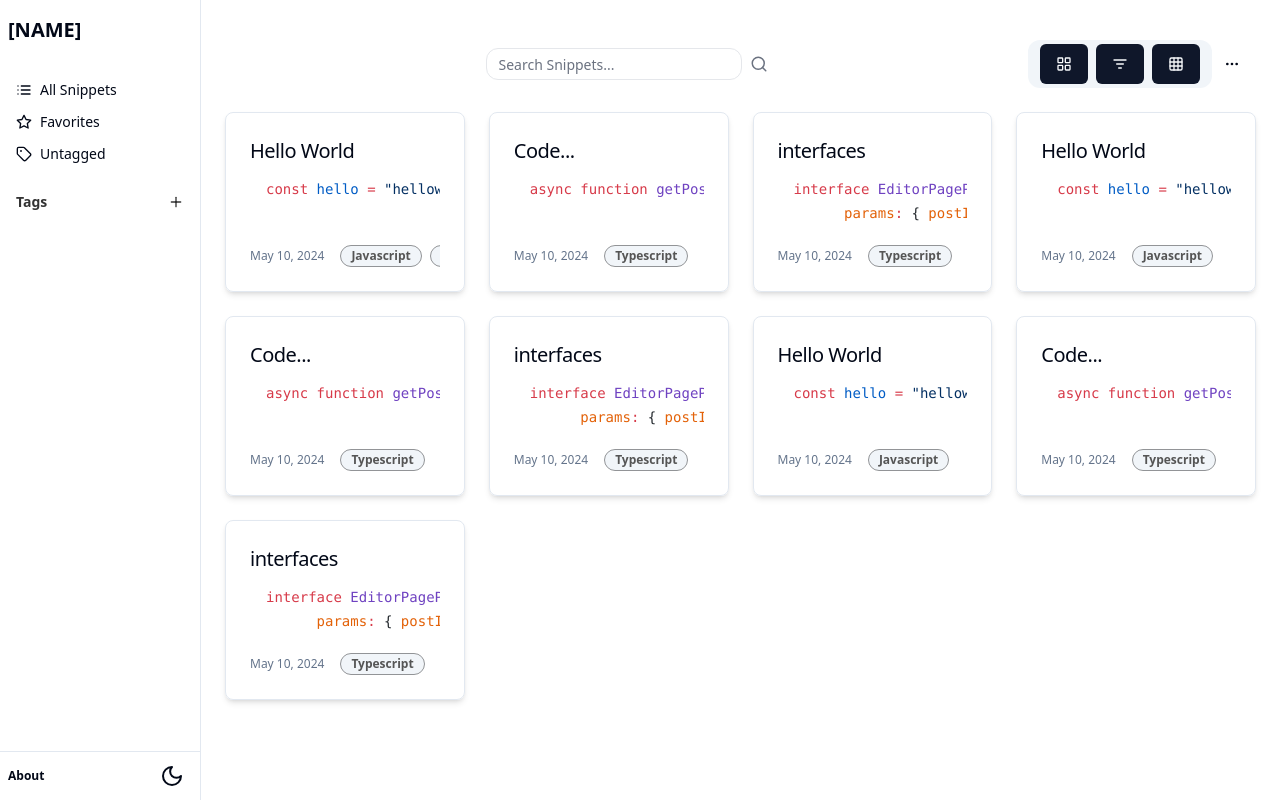
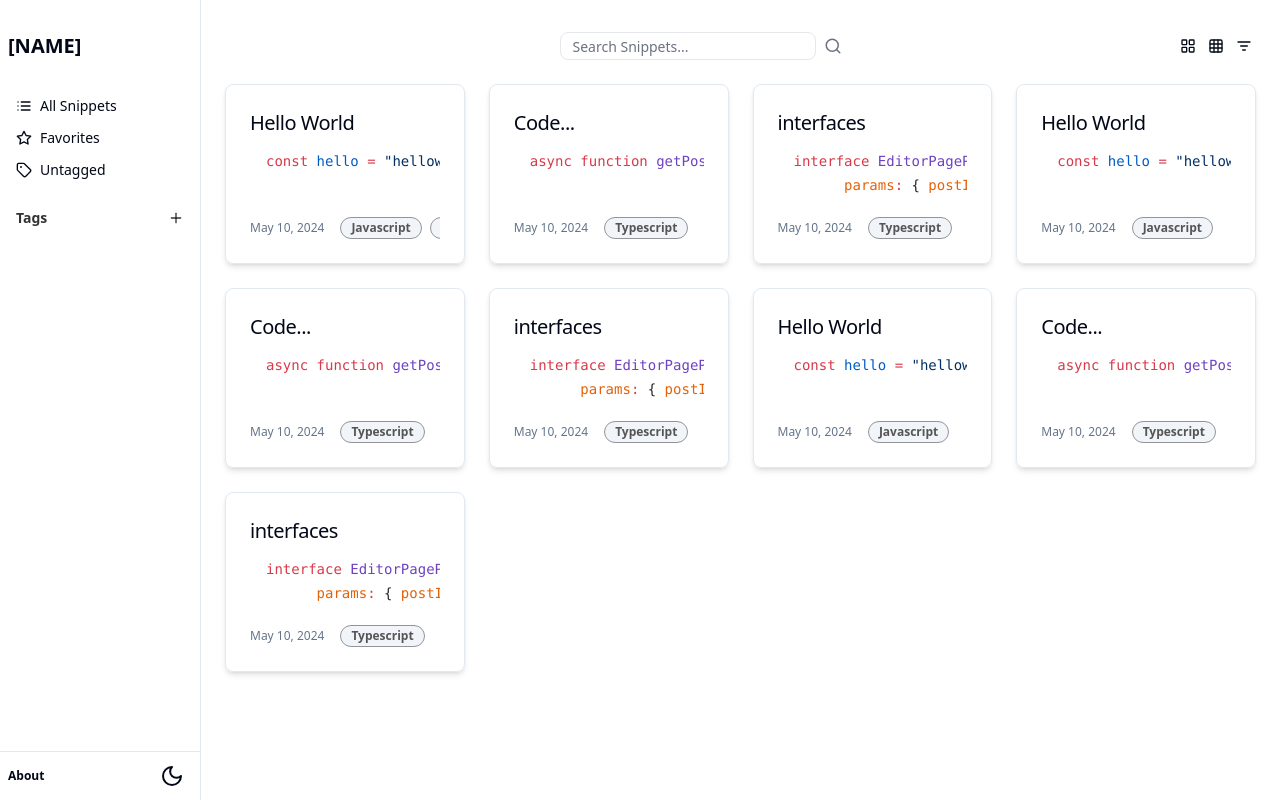
Before and after one commit to oddegen/snippets, a Next.js app: page / in a window 1280 px wide. Built offline with nearby package versions, Linux system fonts and the light colour scheme.

Commit message:
fix: change main nav layout

```diff
--- a/src/app/(home)/layout.tsx
+++ b/src/app/(home)/layout.tsx
@@ -13,7 +13,7 @@ interface HomeLayoutProps {
 export default function HomeLayout({ children }: HomeLayoutProps) {
   return (
     <div className="grid grid-cols-[200px_1px_auto]">
-      <aside className="h-screen w-[200px] bg-background/80 pt-4 flex flex-col justify-between sticky top-0 self-start">
+      <aside className="h-screen w-[200px] bg-background/80 pt-8 flex flex-col justify-between sticky top-0 self-start">
         <div className="px-2">
           <SideBarNav items={navConfig.navItems} />
           <div className="flex items-center justify-between mt-6 px-2  text-black/80">
@@ -34,7 +34,7 @@ export default function HomeLayout({ children }: HomeLayoutProps) {
         </div>
       </aside>
       <Separator orientation="vertical" />
-      <main className="w-full flex flex-col gap-4 p-4 lg:gap-6 lg:p-6">
+      <main className="w-full flex flex-col gap-4 p-4 lg:gap-6 lg:p-6 pt-6 lg:pt-8">
         {children}
       </main>
     </div>
--- a/src/components/icons.tsx
+++ b/src/components/icons.tsx
@@ -1,8 +1,11 @@
-import { Circle, List, StarIcon, Tag } from "lucide-react";
+import { Circle, Grid3X3, LayoutGrid, List, ListFilter, StarIcon, Tag } from "lucide-react";
 
 export const Icons = {
   list: List,
   star: StarIcon,
   tag: Tag,
   cicle: Circle,
+  grid3x3: Grid3X3,
+  grid2x2: LayoutGrid,
+  listFilter: ListFilter
 };
--- a/src/components/main-nav.tsx
+++ b/src/components/main-nav.tsx
@@ -1,23 +1,44 @@
+"use client"
+
 import { Search } from "@/components/search";
 import { Button } from "@/components/ui/button";
-import { Grid3X3, LayoutGrid, ListFilter, MoreHorizontal } from "lucide-react";
+import { Icons } from "@/components/icons";
+import { ToggleGroup, ToggleGroupItem } from "./ui/toggle-group";
 
-export default function MainNav() {
+export type LayoutIconType = keyof Pick<typeof Icons, "grid2x2" | "grid3x3" | "listFilter">
+
+type LayoutIconArrayType = Array<LayoutIconType>
+
+interface MainNavProps {
+  toggleValue: LayoutIconType
+  setToggleValue: (value: LayoutIconType) => void
+}
+
+export default function MainNav({toggleValue, setToggleValue}: MainNavProps) {
+
+  const LayoutIcons: LayoutIconArrayType = ["grid2x2", "grid3x3", "listFilter"]
+
   return (
-    <div className="flex items-center pt-4">
-      <Search className="mx-auto" placeholder="Search Snippets..." searchParam="sn" />
-      <div className="rounded-xl flex gap-2 bg-muted px-3 py-1 mr-3">
-        <Button className="hover:bg-white rounded-md">
-          <LayoutGrid className="h-4 w-4" />
-        </Button>
-        <Button className="hover:bg-white rounded-md">
-          <ListFilter className="h-4 w-4" />
-        </Button>
-        <Button className="hover:bg-white rounded-md">
-          <Grid3X3 className="h-4 w-4" />
-        </Button>
+    <div className="flex items-center">
+      <Search className="mx-auto" placeholder="Search Snippets..." searchParam="snippet" />
+      <div className="flex gap-2">
+        <ToggleGroup type="single" value={toggleValue} onValueChange={(value) => {
+          if(value) {
+            setToggleValue(value as LayoutIconType)}
+          }
+        }>
+
+      {LayoutIcons.map((layoutIcon, idx) => {
+        const Icon = Icons[layoutIcon]
+
+        return (
+          <ToggleGroupItem value={layoutIcon} className="rounded-sm h-6 px-1" key={idx}>
+          <Icon className="h-4 w-4" />
+        </ToggleGroupItem>
+        )
+      })}
+      </ToggleGroup>
       </div>
-      <MoreHorizontal className="h-4 w-4 mr-4" />
     </div>
   );
 }
--- a/src/components/search.tsx
+++ b/src/components/search.tsx
@@ -39,10 +39,10 @@ export function Search({ className, placeholder, searchParam }: SearchProps) {
         placeholder={placeholder}
         className={cn(
           className,
-          "peer h-8 py-2 px-3 w-64 rounded-xl text-sm outline-2 placeholder:text-gray-500 border-gray-200 focus:border-gray-600"
+          "peer h-7 py-2 px-3 w-64 rounded-lg text-sm placeholder:text-sm focus-visible:outline-0 placeholder:text-gray-500 border-gray-200 focus-visible:border-gray-600 focus-visible:ring-1 focus-visible:ring-offset-0"
         )}
         onChange={(e) => handleSearch(e.target.value)}
-        defaultValue={searchParams.get("sn")?.toString()}
+        defaultValue={searchParams.get(searchParam)?.toString()}
       />
       <SearchIcon className="text-gray-500 w-[18px] h-[18px] peer-focus:text-gray-900" />
     </div>
```
